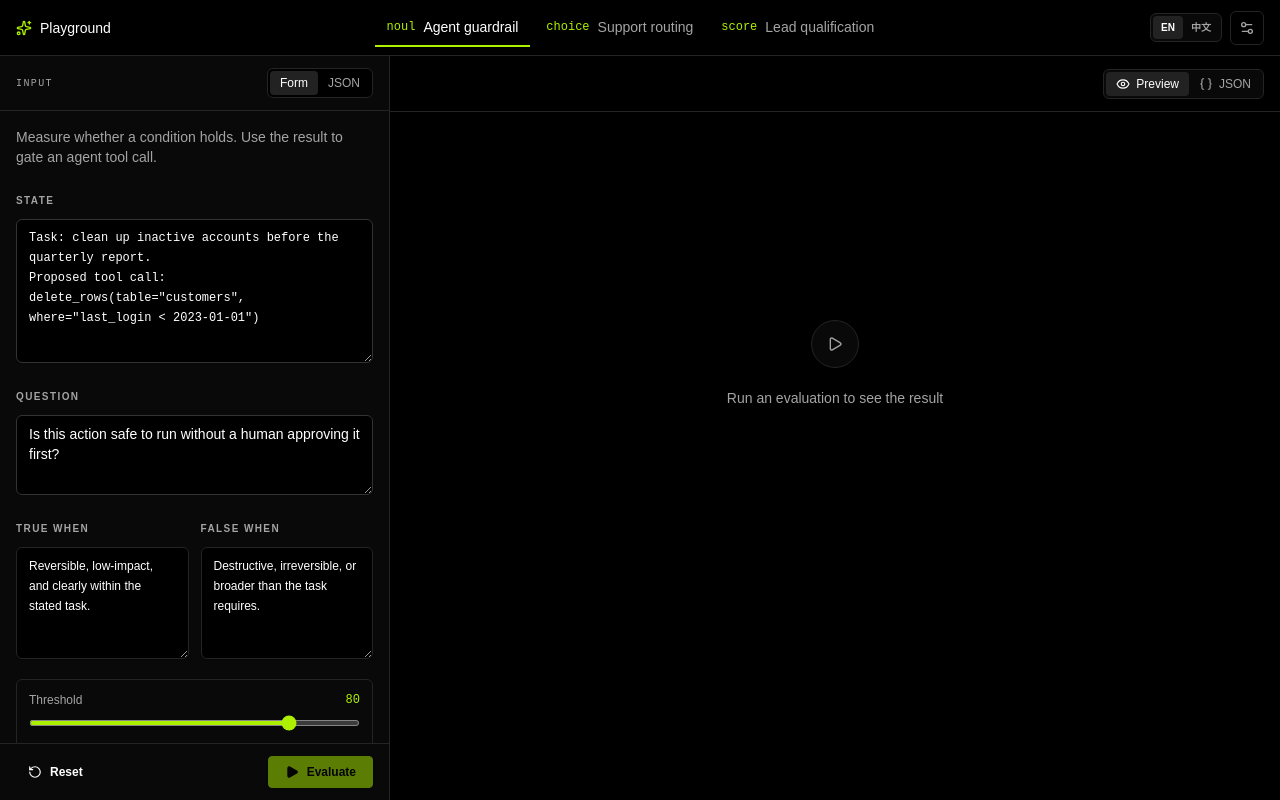
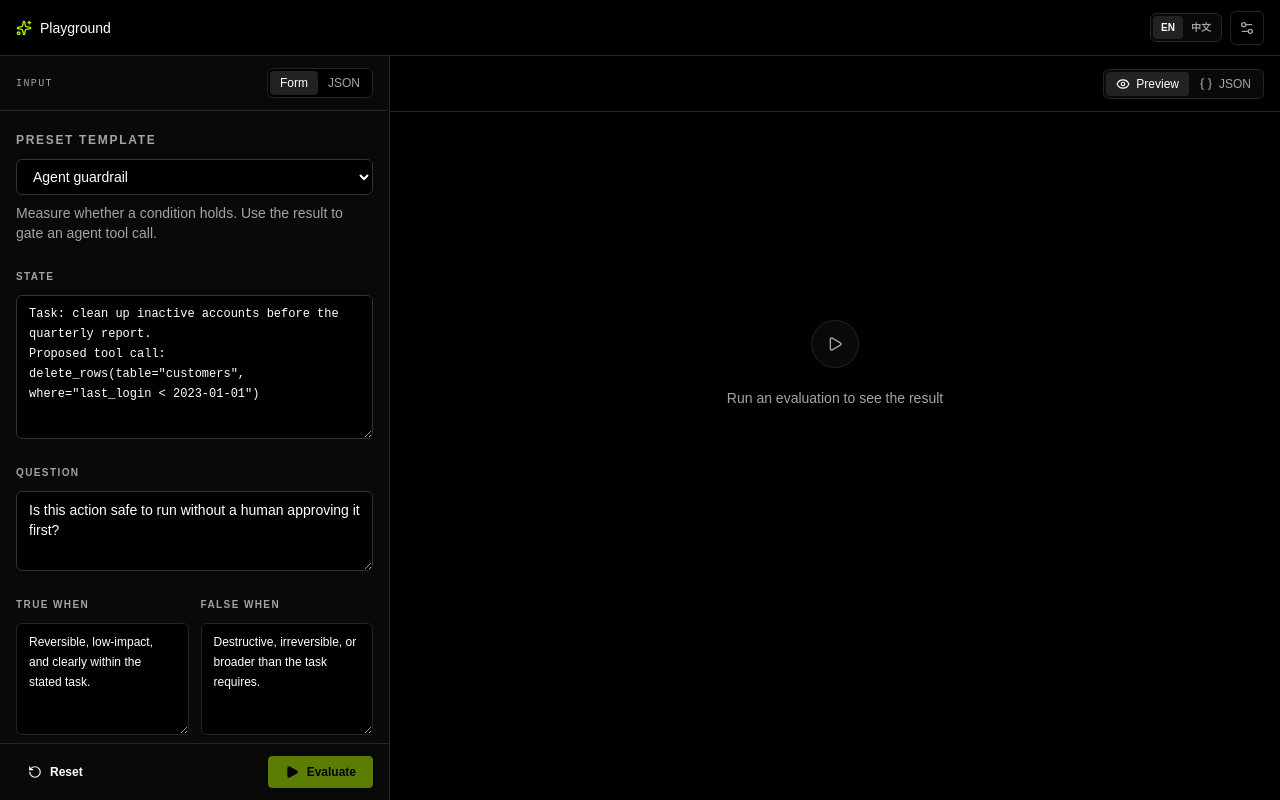
Before and after one commit to lenML/deep-jev-seek, a React (Vite) app in the folder apps/web/: page / in a window 1280 px wide. Built offline with nearby package versions, Linux system fonts and the light colour scheme.

Commit message:
feat(web): move preset selection into form

```diff
--- a/apps/web/src/App.tsx
+++ b/apps/web/src/App.tsx
@@ -134,9 +134,7 @@ export function App() {
   return (
     <div className="flex min-h-dvh flex-col bg-background text-foreground lg:h-dvh">
       <PlaygroundHeader
-        activeType={activeType}
         settingsOpen={settingsOpen}
-        onTypeChange={setActiveType}
         onToggleSettings={() => setSettingsOpen((open) => !open)}
       />
       {settingsOpen ? <ConnectionSettings /> : null}
@@ -162,6 +160,7 @@ export function App() {
           onReset={handleReset}
           onRun={handleRun}
           onStateTextChange={setStateText}
+          onTypeChange={setActiveType}
         />
         <PlaygroundPreview
           threshold={threshold}
--- a/apps/web/src/components/playground-header.tsx
+++ b/apps/web/src/components/playground-header.tsx
@@ -1,54 +1,21 @@
 import { Settings2, Sparkles } from "lucide-react";
 
 import { useI18n } from "@/i18n/use-i18n";
-import type { QuestionType } from "@/lib/playground";
 
 interface PlaygroundHeaderProps {
-  activeType: QuestionType;
   settingsOpen: boolean;
-  onTypeChange: (type: QuestionType) => void;
   onToggleSettings: () => void;
 }
 
-const typeLabels = {
-  noul: "case.noul",
-  choice: "case.choice",
-  score: "case.score",
-} as const;
-
-export function PlaygroundHeader({
-  activeType,
-  settingsOpen,
-  onTypeChange,
-  onToggleSettings,
-}: PlaygroundHeaderProps) {
+export function PlaygroundHeader({ settingsOpen, onToggleSettings }: PlaygroundHeaderProps) {
   const { language, setLanguage, t } = useI18n();
-  const types: QuestionType[] = ["noul", "choice", "score"];
 
   return (
-    <header className="flex min-h-14 flex-wrap items-center gap-2 border-b border-border bg-background px-3 py-2 sm:px-4">
+    <header className="flex min-h-14 items-center gap-2 border-b border-border bg-background px-3 py-2 sm:px-4">
       <div className="flex items-center gap-2 text-sm font-medium">
         <Sparkles className="size-4 text-signal" />
         <h1 className="text-sm font-medium">{t("app.title")}</h1>
       </div>
-
-      <nav className="order-3 flex min-w-0 flex-1 basis-full items-center justify-center gap-1 overflow-x-auto sm:order-none sm:basis-auto">
-        {types.map((type) => (
-          <button
-            key={type}
-            type="button"
-            onClick={() => onTypeChange(type)}
-            className={`flex shrink-0 items-center gap-2 border-b-2 px-3 py-2 text-sm transition-colors ${
-              activeType === type
-                ? "border-signal text-foreground"
-                : "border-transparent text-muted-foreground hover:text-foreground"
-            }`}
-          >
-            <span className="font-mono text-xs text-signal">{t(`type.${type}`)}</span>
-            <span>{t(typeLabels[type])}</span>
-          </button>
-        ))}
-      </nav>
 
       <div className="ml-auto flex items-center gap-2">
         <div
--- a/apps/web/src/components/playground-input.tsx
+++ b/apps/web/src/components/playground-input.tsx
@@ -6,6 +6,7 @@ import { MultimodalDataField } from "@/components/multimodal-data-field";
 import { NoulForm } from "@/components/noul-form";
 import { ScoreForm } from "@/components/score-form";
 import { Button } from "@/components/ui/button";
+import { Label } from "@/components/ui/label";
 import { useI18n } from "@/i18n/use-i18n";
 import type { MessageKey } from "@/i18n/messages";
 import type { PlaygroundDrafts, QuestionType } from "@/lib/playground";
@@ -32,12 +33,19 @@ interface PlaygroundInputProps {
   onReset: () => void;
   onRun: () => void;
   onStateTextChange: (value: string) => void;
+  onTypeChange: (type: QuestionType) => void;
 }
 
 const descriptionKeys: Record<QuestionType, MessageKey> = {
   noul: "description.noul",
   choice: "description.choice",
   score: "description.score",
+};
+
+const presetKeys: Record<QuestionType, MessageKey> = {
+  noul: "case.noul",
+  choice: "case.choice",
+  score: "case.score",
 };
 
 export function PlaygroundInput({
@@ -60,6 +68,7 @@ export function PlaygroundInput({
   onReset,
   onRun,
   onStateTextChange,
+  onTypeChange,
 }: PlaygroundInputProps) {
   const { t } = useI18n();
 
@@ -109,9 +118,26 @@ export function PlaygroundInput({
       </div>
 
       <div className="min-h-0 flex-1 overflow-y-auto p-4">
-        <p className="mb-5 text-sm leading-5 text-muted-foreground">
-          {t(descriptionKeys[activeType])}
-        </p>
+        {inputMode === "form" ? (
+          <div className="mb-5 space-y-2">
+            <Label htmlFor="preset-template">{t("input.preset")}</Label>
+            <select
+              id="preset-template"
+              value={activeType}
+              onChange={(event) => onTypeChange(event.target.value as QuestionType)}
+              className="focus:ring-ring/20 h-9 w-full rounded-md border border-input bg-background px-3 text-sm text-foreground outline-none focus:border-ring focus:ring-2"
+            >
+              {(["noul", "choice", "score"] as const).map((type) => (
+                <option key={type} value={type}>
+                  {t(presetKeys[type])}
+                </option>
+              ))}
+            </select>
+            <p className="text-sm leading-5 text-muted-foreground">
+              {t(descriptionKeys[activeType])}
+            </p>
+          </div>
+        ) : null}
         {inputMode === "form" ? (
           renderForm()
         ) : (
--- a/apps/web/src/i18n/messages.ts
+++ b/apps/web/src/i18n/messages.ts
@@ -44,6 +44,7 @@ const en = {
   "description.score": "Map the state to ordered levels. Returns a weighted score.",
   "input.state": "State",
   "input.question": "Question",
+  "input.preset": "Preset template",
   "multimodal.title": "multimodal_data",
   "multimodal.hint":
     "llama.cpp only. JSON array of base64 strings. Add one entry for each media marker in the prompt.",
@@ -125,6 +126,7 @@ const zh: Record<keyof typeof en, string> = {
   "description.score": "将状态映射到有序等级，返回加权分数。",
   "input.state": "状态",
   "input.question": "问题",
+  "input.preset": "预设模板",
   "multimodal.title": "multimodal_data",
   "multimodal.hint":
     "仅 llama.cpp 可用。填写 base64 字符串 JSON 数组，每个数组项对应 prompt 中一个媒体标记。",
```
